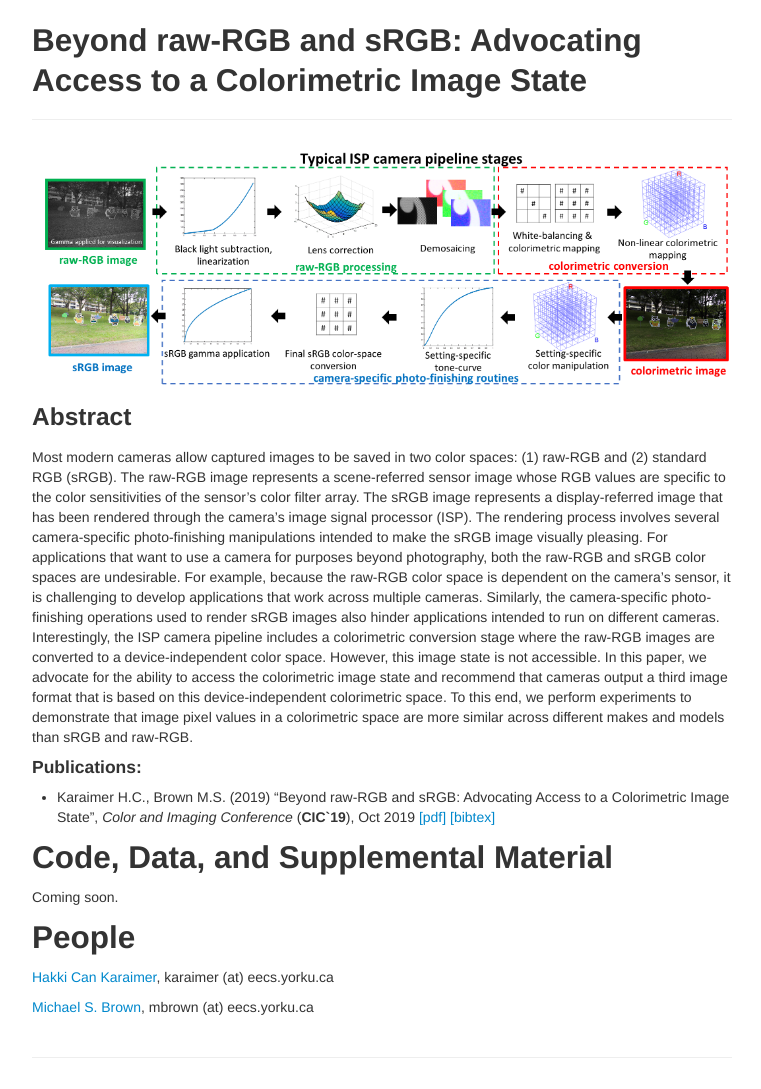
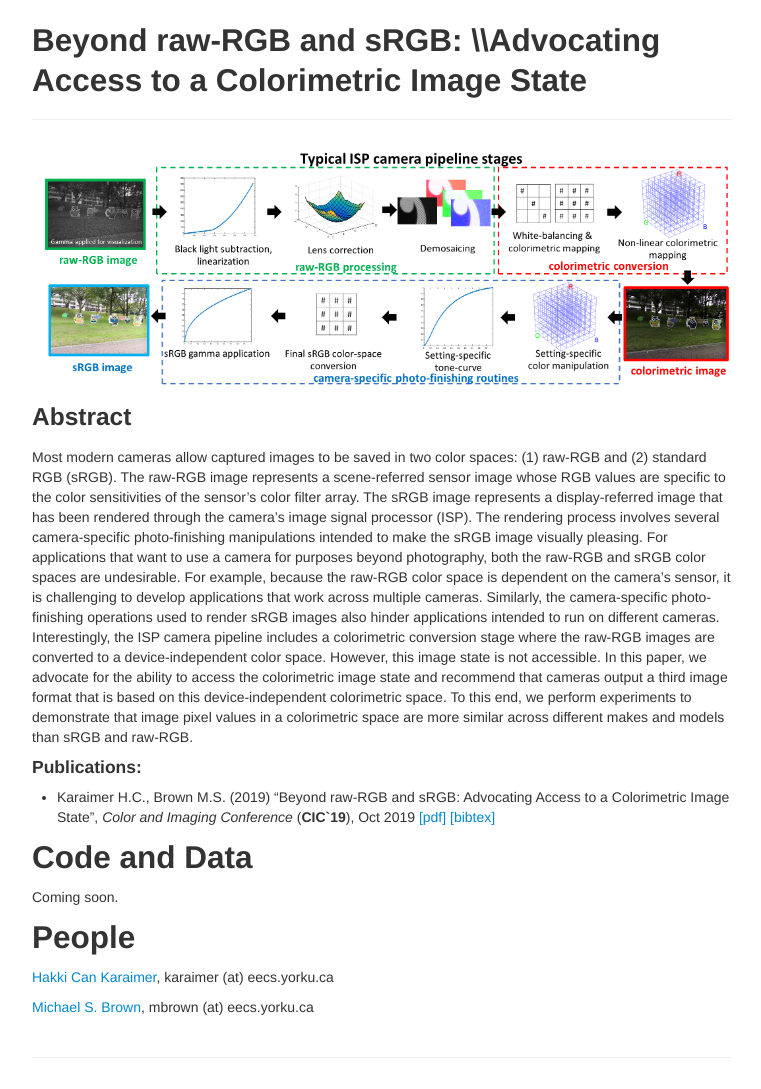
Before and after one commit to karaimer/beyond-rawRGB-sRGB, a Jekyll site: the page built from index.md, in a window 1280 px wide. Shown: the whole page, without its empty margins (258-1019 px from the left). Built offline with Jekyll 4.4.1, drawn with Linux system fonts in a browser that asks for light colours.

Commit message:
Update index.md

```diff
--- a/index.md
+++ b/index.md
@@ -1,6 +1,6 @@
 ---
 layout: page
-title: Beyond raw-RGB and sRGB&#58; Advocating Access to a Colorimetric Image State
+title: Beyond raw-RGB and sRGB&#58; \\Advocating Access to a Colorimetric Image State
 description: Project Site of CIC Paper "Beyond raw-RGB and sRGB&#58; Advocating Access to a Colorimetric Image State"
 author: Hakki Can Karaimer
 ---
@@ -12,7 +12,7 @@ Most modern cameras allow captured images to be saved in two color spaces: (1) r
 #### Publications: ####
 * Karaimer H.C., Brown M.S. (2019) "Beyond raw-RGB and sRGB: Advocating Access to a Colorimetric Image State", *Color and Imaging Conference* (**CIC`19**), Oct 2019 [[pdf]](./paper/Karaimer_Brown_CIC19.pdf) [[bibtex]](./bib/Karaimer_Brown_CIC19.bib)
 
-## Code, Data, and Supplemental Material ##
+## Code and Data ##
 
 Coming soon.
 
```
